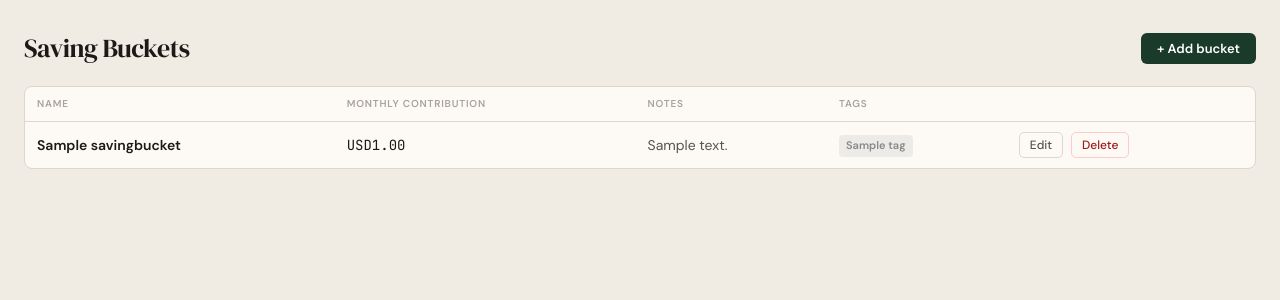
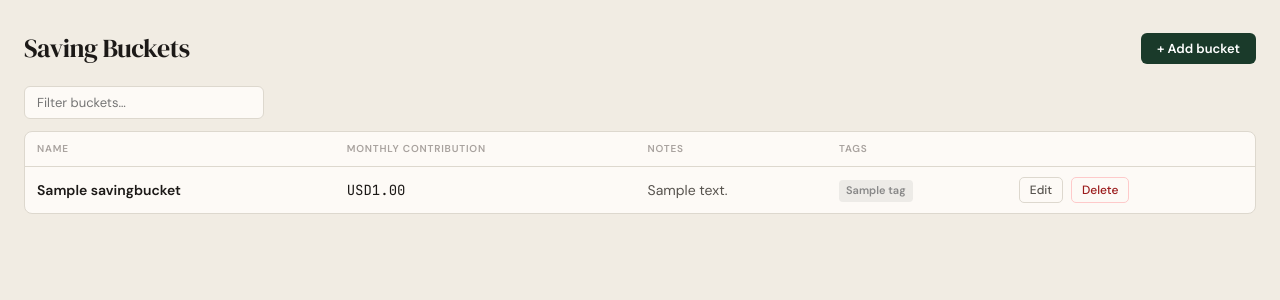
Before and after one commit to DACC4/otter-finance-manager, a Django app: page /buckets/ in a window 1280 px wide. Shown: the part 50-350 px from the top of the page. Run offline with Django 5.2, Linux system fonts and the light colour scheme; a user stored in the database is signed in; tables that the repository leaves empty hold one stand-in row (values such as "Sample post").

Commit message:
feat: allow filter and sort in the lists

```diff
--- a/templates/base.html
+++ b/templates/base.html
@@ -310,6 +310,33 @@
         form button[type="submit"]:hover { background: var(--primary-h); }
         .muted { color: var(--ink-2); }
         .help-text { font-size: 12px; color: var(--ink-3); margin-top: 4px; }
+
+        /* ── Table toolbar (filter/sort) ── */
+        .table-toolbar {
+            display: flex;
+            align-items: center;
+            gap: 8px;
+            margin-bottom: 12px;
+        }
+        .table-search-input {
+            padding: 7px 12px;
+            border: 1px solid var(--border);
+            border-radius: 6px;
+            font-size: 13px;
+            font-family: inherit;
+            background: var(--surface);
+            color: var(--ink);
+            outline: none;
+            width: 240px;
+        }
+        .table-search-input:focus {
+            border-color: var(--accent);
+            box-shadow: 0 0 0 3px rgba(217,119,6,0.12);
+        }
+        th.sortable { cursor: pointer; user-select: none; }
+        th.sortable:hover { color: var(--ink-2); }
+        th.sort-asc::after  { content: ' ▲'; font-size: 9px; }
+        th.sort-desc::after { content: ' ▼'; font-size: 9px; }
     </style>
     <script>
     (function(){
@@ -365,6 +392,74 @@
         applyIcon(next);
     });
 })();
+
+function initTableFilter(tableId, inputId) {
+    var table = document.getElementById(tableId);
+    var input = document.getElementById(inputId);
+    if (!table || !input) return;
+
+    var tbody = table.querySelector('tbody');
+    var headers = table.querySelectorAll('thead th');
+    var sortCol = -1, sortAsc = true;
+
+    function getCellValue(row, idx) {
+        var cell = row.cells[idx];
+        if (!cell) return '';
+        return cell.dataset.val !== undefined ? cell.dataset.val : cell.textContent.trim();
+    }
+
+    function isNumeric(val) {
+        var stripped = val.replace(/[^0-9.\-]/g, '');
+        return stripped !== '' && !isNaN(parseFloat(stripped));
+    }
+
+    function compareValues(a, b) {
+        if (isNumeric(a) && isNumeric(b)) {
+            return parseFloat(a.replace(/[^0-9.\-]/g, '')) - parseFloat(b.replace(/[^0-9.\-]/g, ''));
+        }
+        return a.localeCompare(b);
+    }
+
+    function doSort(col) {
+        var rows = Array.from(tbody.querySelectorAll('tr'));
+        rows.sort(function(ra, rb) {
+            var va = getCellValue(ra, col);
+            var vb = getCellValue(rb, col);
+            var cmp = compareValues(va, vb);
+            return sortAsc ? cmp : -cmp;
+        });
+        rows.forEach(function(r) { tbody.appendChild(r); });
+    }
+
+    headers.forEach(function(th, idx) {
+        if (!th.textContent.trim()) return;
+        th.classList.add('sortable');
+        th.addEventListener('click', function() {
+            headers.forEach(function(h) { h.classList.remove('sort-asc', 'sort-desc'); });
+            if (sortCol === idx) {
+                sortAsc = !sortAsc;
+            } else {
+                sortCol = idx;
+                sortAsc = true;
+            }
+            th.classList.add(sortAsc ? 'sort-asc' : 'sort-desc');
+            doSort(sortCol);
+        });
+    });
+
+    var debounceTimer;
+    input.addEventListener('input', function() {
+        clearTimeout(debounceTimer);
+        debounceTimer = setTimeout(function() {
+            var q = input.value.toLowerCase();
+            Array.from(tbody.querySelectorAll('tr')).forEach(function(row) {
+                var text = Array.from(row.cells).map(function(c) { return c.textContent; }).join(' ').toLowerCase();
+                row.style.display = text.includes(q) ? '' : 'none';
+            });
+        }, 120);
+    });
+}
 </script>
+{% block extra_js %}{% endblock %}
 </body>
 </html>
--- a/templates/finances/bucket_list.html
+++ b/templates/finances/bucket_list.html
@@ -7,8 +7,12 @@
     <a class="btn" href="{% url 'finances:bucket_add' %}">+ Add bucket</a>
 </div>
 
+<div class="table-toolbar">
+    <input id="bucket-search" class="table-search-input" type="search" placeholder="Filter buckets…">
+</div>
+
 <div class="card" style="padding:0;overflow:hidden;">
-    <table>
+    <table id="bucket-table">
         <thead>
             <tr>
                 <th>Name</th>
@@ -45,3 +49,5 @@
     </table>
 </div>
 {% endblock %}
+
+{% block extra_js %}<script>initTableFilter('bucket-table','bucket-search');</script>{% endblock %}
```
Also changed, not shown: templates/finances/expense_list.html (+7 -1 lines), templates/finances/goal_list.html (+8 -2 lines), templates/finances/income_list.html (+7 -1 lines), templates/finances/tag_list.html (+7 -1 lines).
